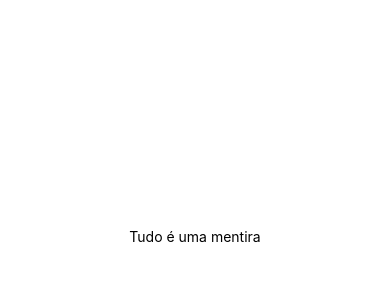
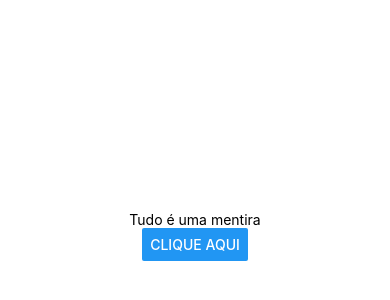
Before and after one commit to Wessh/rn-inventory-app, a React Native app: screen / in a window 390 px wide. Shown: the part 186-486 px from the top of the page. Built offline with nearby package versions, Linux system fonts and the light colour scheme.

Commit message:
Botão com clique adicionado e funcional

```diff
--- a/src/App.tsx
+++ b/src/App.tsx
@@ -1,10 +1,16 @@
 import { StatusBar } from 'expo-status-bar';
-import { StyleSheet, Text, View } from 'react-native';
+import { StyleSheet, Text, View, Button } from 'react-native';
 
 export default function App(): JSX.Element {
+
   return (
     <View style={styles.container}>
       <Text>Tudo é uma mentira</Text>
+      <Button
+      title="Clique aqui"
+      onPress={() =>
+      alert('Você clicou no botão')
+      } />
       <StatusBar style="auto" />
     </View>
   );
```
